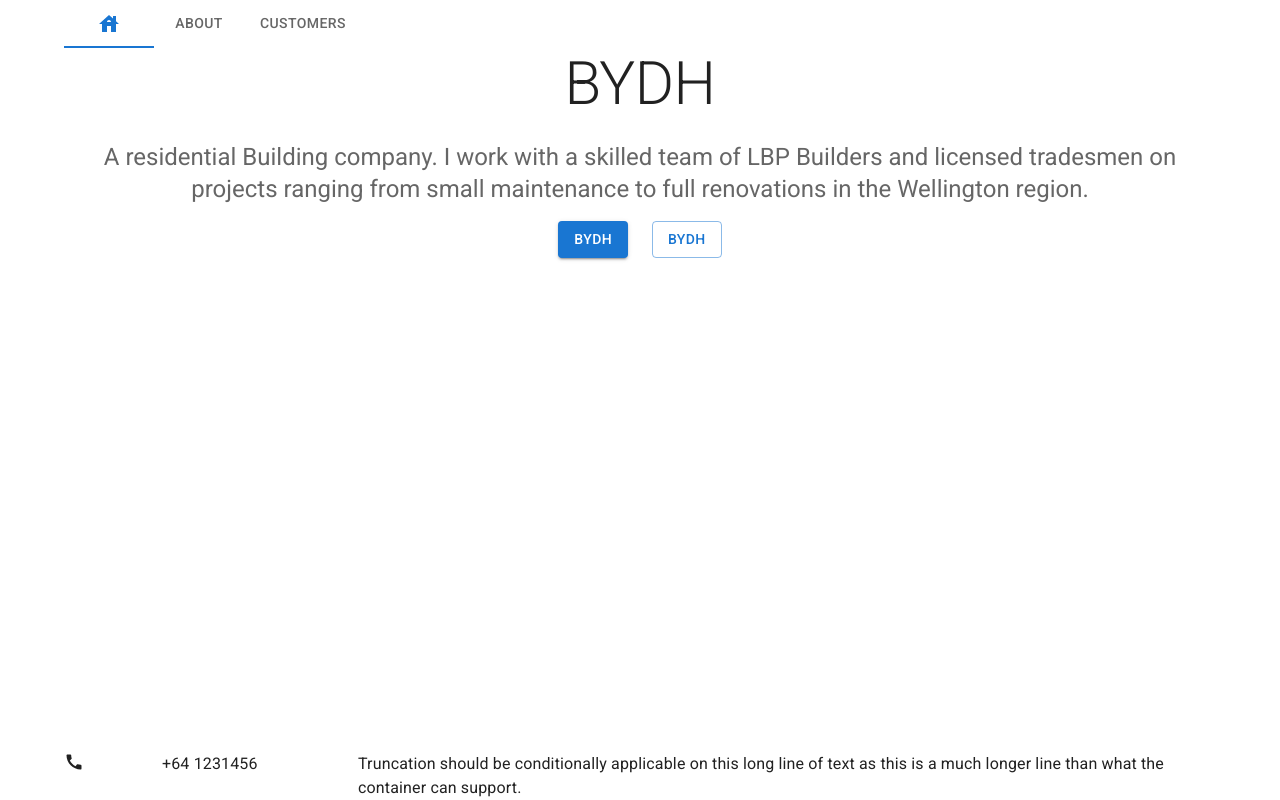
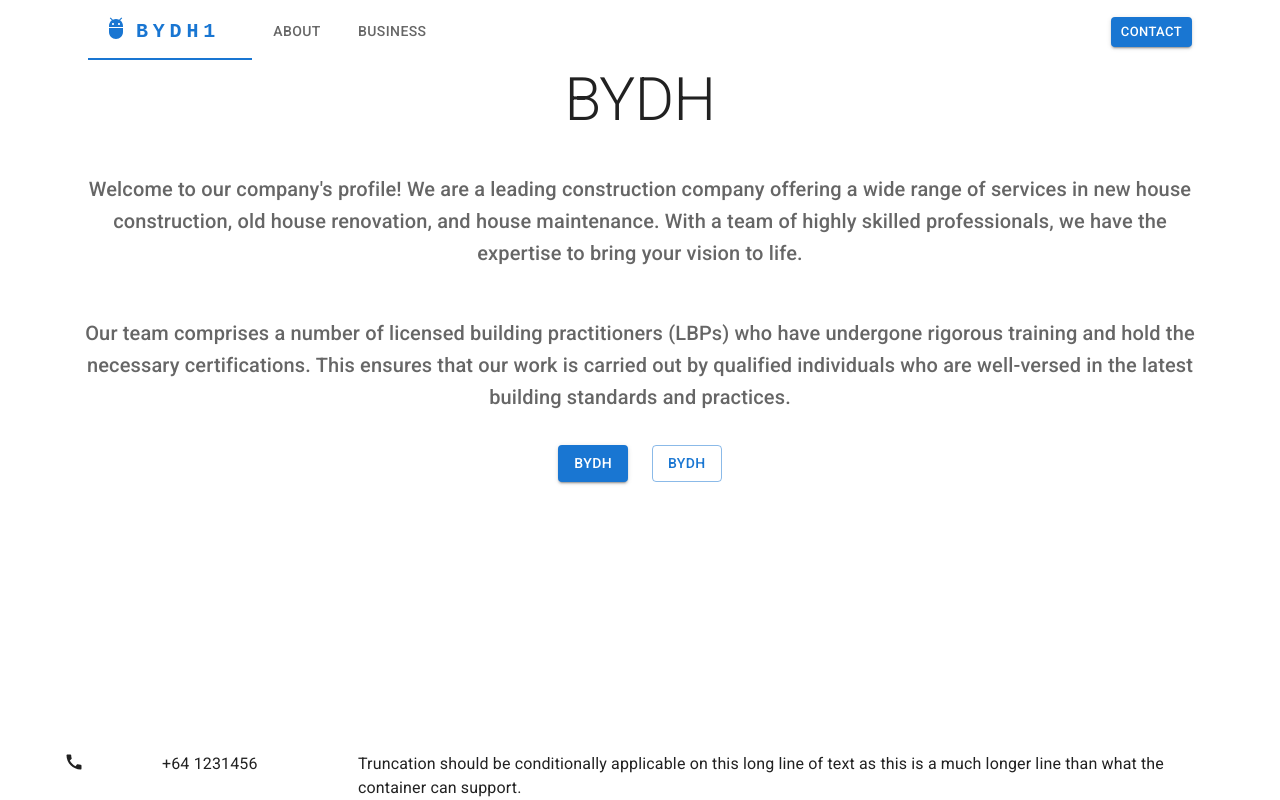
Before and after one commit to skynapier/react-template, a React (Create React App) app: page / in a window 1280 px wide. Built offline with nearby package versions, Linux system fonts and the light colour scheme.

Commit message:
add github action

```diff
--- a/package.json
+++ b/package.json
@@ -5,6 +5,7 @@
   "dependencies": {
     "@emotion/react": "^11.11.1",
     "@emotion/styled": "^11.11.0",
+    "@fluentui/react": "^8.110.11",
     "@fontsource/roboto": "^5.0.5",
     "@mui/icons-material": "^5.14.1",
     "@mui/material": "^5.14.1",
@@ -45,5 +46,5 @@
     "eslint": "^8.45.0",
     "eslint-plugin-react": "^7.33.0"
   },
-  "homepage": "/"
+  "homepage": "https://skynapier.github.io/React-Template/"
 }
--- a/src/App.jsx
+++ b/src/App.jsx
@@ -2,10 +2,10 @@ import React from "react";
 import { useState } from "react";
 import { CssBaseline, Typography, Container } from "@mui/material";
 import {
-  BrowserRouter as Router,
+
+  HashRouter as Router,
   Route,
   Routes,
-  useNavigate,
 } from "react-router-dom";
 import Footer from "./components/Footer";
 import Header from "./components/Header";
@@ -13,25 +13,18 @@ import Home from "./components/Home";
 import About from "./components/About";
 import Customers from "./components/Customers";
 
+import HeaderAppBar from "./components/Header/HeaderAppBar";
+
 const App = () => {
 
+    const homePagePath = process.env.REACT_APP_PUBLISH_URL;
+    console.log("homepagepath", homePagePath);
+
     const routes = [
-        {tab:"/", component: Home},
-        {tab:"/About", component: About},
-        {tab:"/Customers", component: Customers},
+        {tab:homePagePath+"/", component: Home},
+        {tab:homePagePath+"/About", component: About},
+        {tab:homePagePath+"/Customers", component: Customers},
     ]
-
-  const [page, setPage] = useState(0);
-  const tabValues = ["/", "/About", "/Customers"];
-  const componentValue = [Home, About, Customers];
-
-  const handlePageChange = (event, newValue) => {
-    console.log("handlePageChange was called ", newValue);
-    setPage(newValue);
-    console.log("page changed to ", page);
-  };
-
-  console.log(" test ", tabValues[0], page);
 
   return (
     <>
@@ -39,7 +32,7 @@ const App = () => {
       <Router basename="/">
         <div>
           <Container>
-            <Header page={page} handlePageChange={handlePageChange}></Header>
+            <HeaderAppBar routes={routes}></HeaderAppBar>
           </Container>
           <Routes>
             {routes.map( (item,index) =>{
@@ -49,7 +42,7 @@ const App = () => {
                     exact
                     key={item.tab}
                     path={item.tab}
-                    Component={componentValue[index]}
+                    Component={item.component }
                   ></Route>
                 )
             } )}
--- a/src/components/Header.jsx
+++ b/src/components/Header.jsx
@@ -4,32 +4,35 @@ import Tab from "@mui/material/Tab";
 import HouseIcon from "@mui/icons-material/House";
 import { Container, Grid, Typography } from "@mui/material";
 import Box from '@mui/material/Box';
-import { Link } from "react-router-dom";
+import { Link,  useLocation } from "react-router-dom";
 
 
 
-const Header = ({page, handlePageChange, tabValue}) =>{
+const Header = ({routes}) =>{
 
-  console.log("check header page", page);
+  const currentPath = useLocation().pathname;
+
+  const matchingRoute = routes.find((route) => route.tab === currentPath);
+
   return (
     <Box sx={{ width: '100%' }}>
       <Tabs
-        value={page}
-        onChange={handlePageChange}
+        value={currentPath}
+        // onChange={handlePageChange}
         aria-label="wrapped label tabs example"
       >
         <Tab
-          value={0}
+          value={routes[0].tab}
           icon={<HouseIcon></HouseIcon>}
-          component={Link} to="/"
+          component={Link} to={routes[0].tab}
           wrapped
         />
-        <Tab value={1}
+        <Tab value={routes[1].tab}
         label="About"
-        component={Link} to="/About"
+        component={Link} to={routes[1].tab}
         />
-        <Tab value={2} label="Customers"
-        component={Link} to="/Customers"/>
+        <Tab value={routes[2].tab} label="Customers"
+        component={Link} to={routes[2].tab}/>
       </Tabs>
     </Box>
   );
--- /dev/null
+++ b/src/components/Header/HeaderAppBar.jsx
@@ -0,0 +1,158 @@
+import * as React from 'react';
+import AppBar from '@mui/material/AppBar';
+import Box from '@mui/material/Box';
+import Toolbar from '@mui/material/Toolbar';
+import IconButton from '@mui/material/IconButton';
+import Typography from '@mui/material/Typography';
+import Menu from '@mui/material/Menu';
+import MenuIcon from '@mui/icons-material/Menu';
+import Container from '@mui/material/Container';
+import Avatar from '@mui/material/Avatar';
+import Button from '@mui/material/Button';
+import Tooltip from '@mui/material/Tooltip';
+import MenuItem from '@mui/material/MenuItem';
+import AdbIcon from '@mui/icons-material/Adb';
+import Tabs from "@mui/material/Tabs";
+import Tab from "@mui/material/Tab";
+import { Link,  useLocation } from "react-router-dom";
+
+
+const pages = ['About', 'Business' ];
+// const settings = ['Profile', 'Account', 'Dashboard', 'Logout'];
+
+const HeaderAppBar = ({routes}) => {
+  const currentPath = useLocation().pathname;
+  const [anchorElNav, setAnchorElNav] = React.useState(null);
+  const [anchorElUser, setAnchorElUser] = React.useState(null);
+
+  const handleOpenNavMenu = (event) => {
+    setAnchorElNav(event.currentTarget);
+  };
+
+  const handleCloseNavMenu = () => {
+    setAnchorElNav(null);
+  };
+
+  const logo = () =>{
+    return(
+      <Box sx={{ display: { xs: 'none', md: 'flex' }}}>
+          <AdbIcon sx={{mr:1}}/>
+          <Typography
+            variant="h6"
+            noWrap
+            component={Link} to={routes[0].tab}
+            sx={{
+              mr: 2,
+              display: { xs: 'none', md: 'flex' },
+              fontFamily: 'monospace',
+              fontWeight: 700,
+              letterSpacing: '.3rem',
+              color: 'inherit',
+              textDecoration: 'none',
+            }}
+          >
+            BYDH1
+          </Typography>
+      </Box>
+    );
+  }
+
+
+  return (
+    // <AppBar position="static" color='transparent'>
+      <Container maxWidth="xl">
+        <Toolbar disableGutters>
+          <Box
+          sx={{
+            flexGrow: 1,
+             display: { xs: 'flex', md: 'none' },
+            }}
+             >
+            <IconButton
+              size="large"
+              aria-label="account of current user"
+              aria-controls="menu-appbar"
+              aria-haspopup="true"
+              onClick={handleOpenNavMenu}
+              color="inherit"
+            >
+              <MenuIcon />
+            </IconButton>
+            <Menu
+              id="menu-appbar"
+              anchorEl={anchorElNav}
+              anchorOrigin={{
+                vertical: 'bottom',
+                horizontal: 'left',
+              }}
+              keepMounted
+              transformOrigin={{
+                vertical: 'top',
+                horizontal: 'left',
+              }}
+              open={Boolean(anchorElNav)}
+              onClose={handleCloseNavMenu}
+              sx={{
+                display: { xs: 'block', md: 'none' },
+              }}
+            >
+              {pages.map((page, index) => (
+                <MenuItem key={page} onClick={handleCloseNavMenu} component={Link} to={routes[index+1].tab}>
+                  <Typography textAlign="center">{page}</Typography>
+                </MenuItem>
+              ))}
+            </Menu>
+          </Box>
+          <AdbIcon sx={{ display: { xs: 'flex', md: 'none' }, mr: 1,  ml: { xs: 5, md: 0 }   }} />
+          <Typography
+            variant="h5"
+            noWrap
+            component={Link} to={routes[0].tab}
+            sx={{
+              mr: 2,
+              display: { xs: 'flex', md: 'none' },
+              flexGrow: 1,
+              fontFamily: 'monospace',
+              fontWeight: 700,
+              letterSpacing: '.3rem',
+              color: 'inherit',
+              textDecoration: 'none',
+            }}
+          >
+            BYDH
+          </Typography>
+          <Box sx={{ flexGrow: 1, display: { xs: 'none', md: 'flex' } }}>
+            <Tabs
+              value={currentPath}
+              aria-label="wrapped label tabs example"
+            >
+              <Tab icon={logo()} value={routes[0].tab} component={Link} to={routes[0].tab}></Tab>
+              {pages.map( (page,index) =>(
+                <Tab key={page}
+                value={routes[index+1].tab}
+                label={page}
+                component={Link} to={routes[index+1].tab}
+                ></Tab>
+              ))}
+            </Tabs>
+            {/* {pages.map((page,index) => (
+              <Button
+                key={page}
+                onClick={handleCloseNavMenu}
+                sx={{ my: 2,  display: 'block' }}
+                component={Link} to={routes[index+1].tab}
+              >
+                {page}
+              </Button>
+            ))} */}
+          </Box>
+
+          <Box sx={{ flexGrow: 0 }} >
+          <Button variant="contained" size="small" sx={{ my: 2,  display: 'block' }}>Contact</Button>
+          </Box>
+        </Toolbar>
+      </Container>
+    // </AppBar>
+  );
+}
+export default HeaderAppBar;
--- a/src/components/Home.jsx
+++ b/src/components/Home.jsx
@@ -1,21 +1,66 @@
 import * as React from "react";
-import {Typography, Container, Grid, Button} from '@mui/material';
+import {
+  Typography,
+  Container,
+  Grid,
+  Button,
+  Divider,
+  CardContent,
+} from "@mui/material";
 
 const Home = () => {
   return (
     <div>
-        <Container maxWidth='lg'>
-            <Typography variant='h2' align='center' color="textPrimary" gutterBottom>BYDH</Typography>
-            <Typography variant='h5' align='center' color="textSecondary" paragraph>A residential Building company.
-            I work with a skilled team of
-            LBP Builders and licensed tradesmen on projects ranging from small maintenance to full renovations in the Wellington region.</Typography>
+      <Container maxWidth="lg">
+        <Typography
+          variant="h2"
+          align="center"
+          color="textPrimary"
+          gutterBottom
+        >
+          BYDH
+        </Typography>
+        <CardContent>
+          <Typography
+            variant="h6"
+            align="center"
+            color="textSecondary"
+            paragraph
+          >
+            Welcome to our company&apos;s profile! We are a leading construction
+            company offering a wide range of services in new house construction,
+            old house renovation, and house maintenance. With a team of highly
+            skilled professionals, we have the expertise to bring your vision to
+            life.
+          </Typography>
+        </CardContent>
+
+        <CardContent>
+          <Typography
+            variant="h6"
+            align="center"
+            color="textSecondary"
+            paragraph
+          >
+            Our team comprises a number of licensed building practitioners
+            (LBPs) who have undergone rigorous training and hold the necessary
+            certifications. This ensures that our work is carried out by
+            qualified individuals who are well-versed in the latest building
+            standards and practices.
+          </Typography>
+        </CardContent>
+
         <div>
           <Grid container spacing={3} justifyContent="center">
             <Grid item>
-                    <Button variant="contained" color='primary'>BYDH</Button>
+              <Button variant="contained" color="primary">
+                BYDH
+              </Button>
             </Grid>
             <Grid item>
-                    <Button variant="outlined" color='primary'>BYDH</Button>
+              <Button variant="outlined" color="primary">
+                BYDH
+              </Button>
             </Grid>
           </Grid>
         </div>
--- a/src/index.js
+++ b/src/index.js
@@ -1,12 +1,7 @@
 import React from "react";
-// import ReactDOM from 'react-dom';
-
 import { createRoot } from "react-dom/client";
 
 import App from "./App";
-import { BrowserRouter } from "react-router-dom";
-
-// ReactDOM.render(<App />, document.getElementById('root'));
 
 const container = document.getElementById("root");
 const root = createRoot(container); // createRoot(container!) if you use TypeScript
```
Also changed, not shown: 2 other files (tests, documents, lock files or other folders). Lines whose indentation alone changed are shown as unchanged.
